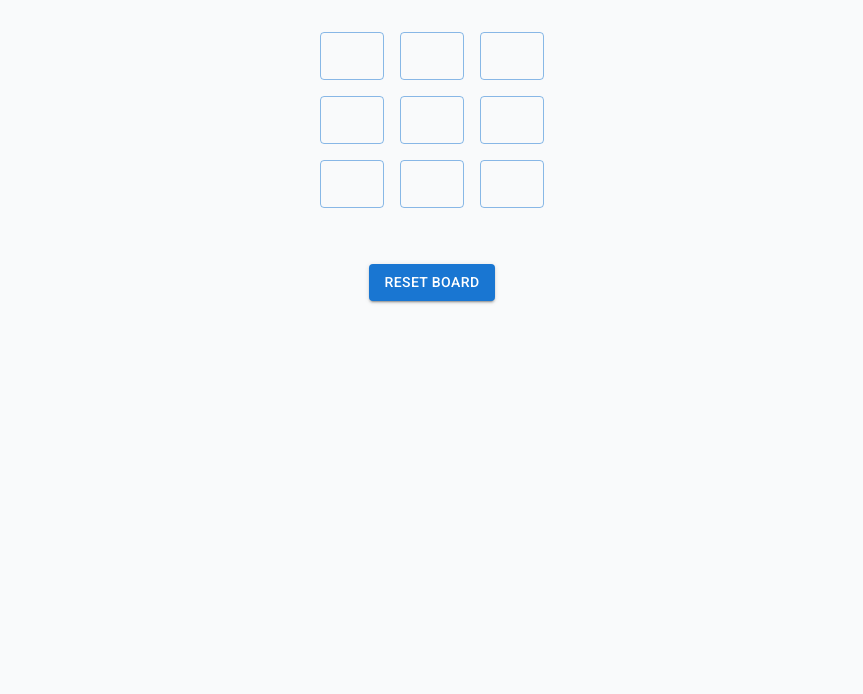
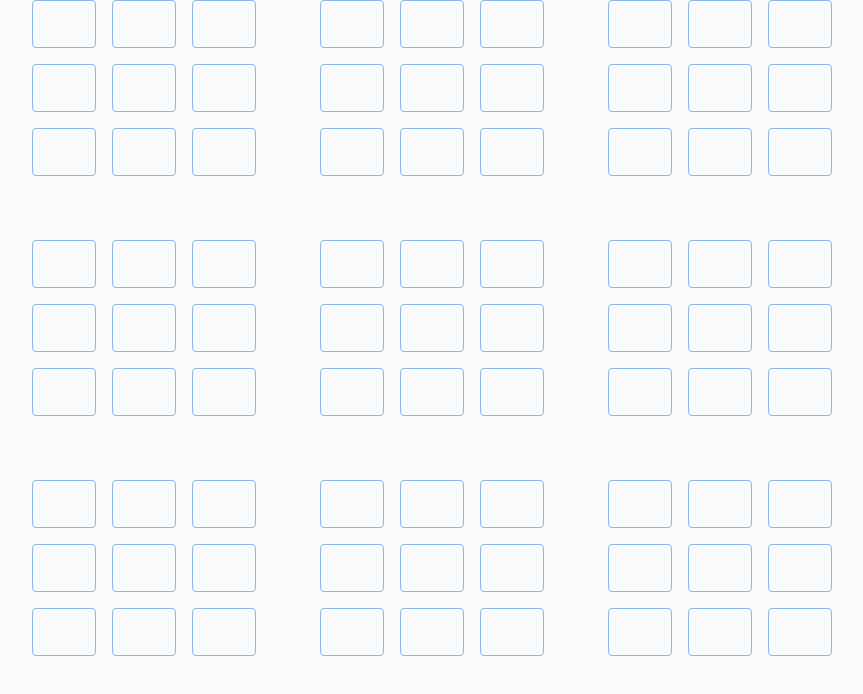
Before and after one commit to CubexsOne/TicTacToe-squared, a React (Vite) app in the folder frontend/: page / in a window 1280 px wide. Shown: the top 694 px of the page, without its empty margins (208-1071 px from the left). Built offline with nearby package versions, Linux system fonts and the light colour scheme.

Commit message:
Generate 9 fields (3x3 grid)

```diff
--- a/frontend/src/app/App.tsx
+++ b/frontend/src/app/App.tsx
@@ -1,99 +1,26 @@
-import { Button, Stack, Typography } from '@mui/material'
-import { useState } from 'react'
-
-const playerSymbols = ['X', 'O']
-const createEmptyBoard = () => Array.from({ length: 3 }, () => Array(3).fill(''))
+import { Stack } from '@mui/material'
+import { Board } from './board/Board'
 
 const App = () => {
-	const [currentRound, setCurrentRound] = useState<number>(0)
-	const [usedFieldsMap, setUsedFieldsMap] = useState<string[][]>(createEmptyBoard())
-	const [winner, setWinner] = useState<string>('')
-
-	const handleButtonClick = (row: number, col: number) => {
-		return () => {
-			if (usedFieldsMap[row][col] === '' && winner === '') {
-				usedFieldsMap[row][col] = playerSymbols[currentRound % 2]
-				setUsedFieldsMap(usedFieldsMap)
-				setWinner(checkForWin(usedFieldsMap, row, col, currentRound))
-
-				setCurrentRound(currentRound + 1)
-				return
-			}
-		}
-	}
-
-	const handleResetBoard = () => {
-		setUsedFieldsMap(createEmptyBoard())
-		setWinner('')
-		setCurrentRound(0)
-	}
-
 	return (
-		<Stack spacing={2} alignItems="center" mt={4}>
-			{usedFieldsMap.map((row, rowIndex) => (
-				<Stack key={rowIndex} direction="row" spacing={2}>
-					{row.map((content, colIndex) => (
-						<Button
-							disabled={winner !== ''}
-							key={colIndex}
-							variant="outlined"
-							style={{ height: '48px' }}
-							onClick={handleButtonClick(rowIndex, colIndex)}
-							children={content}
-						/>
-					))}
-				</Stack>
-			))}
-			<Typography height={24}>{winner ? `${winner} won the game!` : ''}</Typography>
-			<Button variant="contained" onClick={handleResetBoard}>
-				Reset Board
-			</Button>
+		<Stack alignItems="center" justifyContent="center" spacing={8} height="100vhx">
+			<Stack direction="row" spacing={8}>
+				<Board />
+				<Board />
+				<Board />
+			</Stack>
+			<Stack direction="row" spacing={8}>
+				<Board />
+				<Board />
+				<Board />
+			</Stack>
+			<Stack direction="row" spacing={8}>
+				<Board />
+				<Board />
+				<Board />
+			</Stack>
 		</Stack>
 	)
 }
 
-function checkForWin(board: string[][], row: number, col: number, currentRound: number): string {
-	const symbolToCheck = playerSymbols[currentRound % 2]
-
-	// Check Rows
-	if (board[row].every((content) => content === symbolToCheck)) {
-		return symbolToCheck
-	}
-
-	// Check Cols
-	if (board.every((row) => row[col] === symbolToCheck)) {
-		return symbolToCheck
-	}
-
-	// Check main diagonal
-	const boardSize = board.length
-	let matchCount = 0
-	if (row === col) {
-		for (let i = 0; i < boardSize; i++) {
-			if (board[i][i] === symbolToCheck) {
-				matchCount++
-			}
-		}
-
-		if (matchCount === boardSize) {
-			return symbolToCheck
-		}
-	}
-
-	// Check anti-diagonal
-	if (row + col === board.length - 1) {
-		for (let i = 0; i < boardSize; i++) {
-			if (board[i][boardSize - 1 - i] === symbolToCheck) {
-				matchCount++
-			}
-		}
-
-		if (matchCount === boardSize) {
-			return symbolToCheck
-		}
-	}
-
-	return ''
-}
-
 export default App
--- /dev/null
+++ b/frontend/src/app/board/Board.tsx
@@ -0,0 +1,87 @@
+import { Button, Stack } from '@mui/material'
+import { useState, type FC } from 'react'
+
+const playerSymbols = ['X', 'O']
+const createEmptyBoard = () => Array.from({ length: 3 }, () => Array(3).fill(''))
+
+export const Board: FC = () => {
+	const [currentRound, setCurrentRound] = useState<number>(0)
+	const [usedFieldsMap, setUsedFieldsMap] = useState<string[][]>(createEmptyBoard())
+	const [winner, setWinner] = useState<string>('')
+
+	const handleButtonClick = (row: number, col: number) => {
+		return () => {
+			if (usedFieldsMap[row][col] === '' && winner === '') {
+				usedFieldsMap[row][col] = playerSymbols[currentRound % 2]
+				setUsedFieldsMap(usedFieldsMap)
+				setWinner(checkForWin(usedFieldsMap, row, col, currentRound))
+
+				setCurrentRound(currentRound + 1)
+				return
+			}
+		}
+	}
+
+	return (
+		<Stack spacing={2} alignItems="center" mt={4}>
+			{usedFieldsMap.map((row, rowIndex) => (
+				<Stack key={rowIndex} direction="row" spacing={2}>
+					{row.map((content, colIndex) => (
+						<Button
+							disabled={winner !== ''}
+							key={colIndex}
+							variant="outlined"
+							style={{ height: '48px' }}
+							onClick={handleButtonClick(rowIndex, colIndex)}
+							children={content}
+						/>
+					))}
+				</Stack>
+			))}
+		</Stack>
+	)
+}
+
+function checkForWin(board: string[][], row: number, col: number, currentRound: number): string {
+	const symbolToCheck = playerSymbols[currentRound % 2]
+
+	// Check Rows
+	if (board[row].every((content) => content === symbolToCheck)) {
+		return symbolToCheck
+	}
+
+	// Check Cols
+	if (board.every((row) => row[col] === symbolToCheck)) {
+		return symbolToCheck
+	}
+
+	// Check main diagonal
+	const boardSize = board.length
+	let matchCount = 0
+	if (row === col) {
+		for (let i = 0; i < boardSize; i++) {
+			if (board[i][i] === symbolToCheck) {
+				matchCount++
+			}
+		}
+
+		if (matchCount === boardSize) {
+			return symbolToCheck
+		}
+	}
+
+	// Check anti-diagonal
+	if (row + col === board.length - 1) {
+		for (let i = 0; i < boardSize; i++) {
+			if (board[i][boardSize - 1 - i] === symbolToCheck) {
+				matchCount++
+			}
+		}
+
+		if (matchCount === boardSize) {
+			return symbolToCheck
+		}
+	}
+
+	return ''
+}
```
